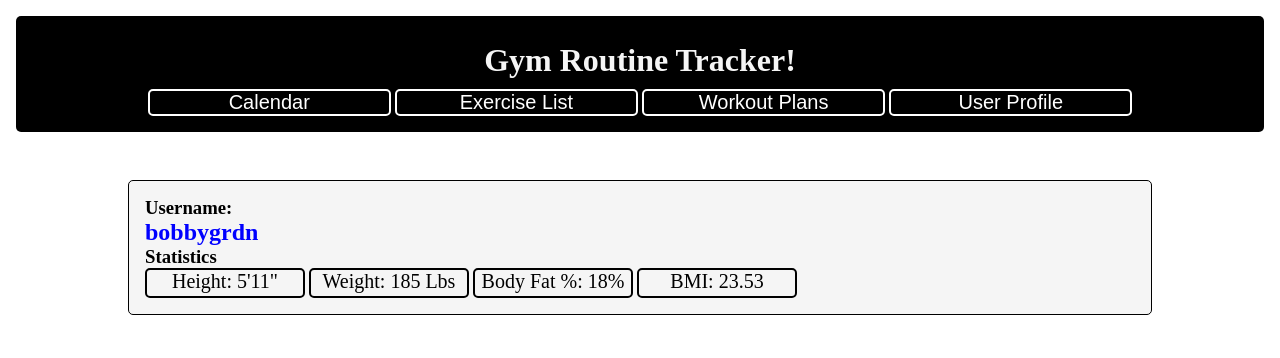
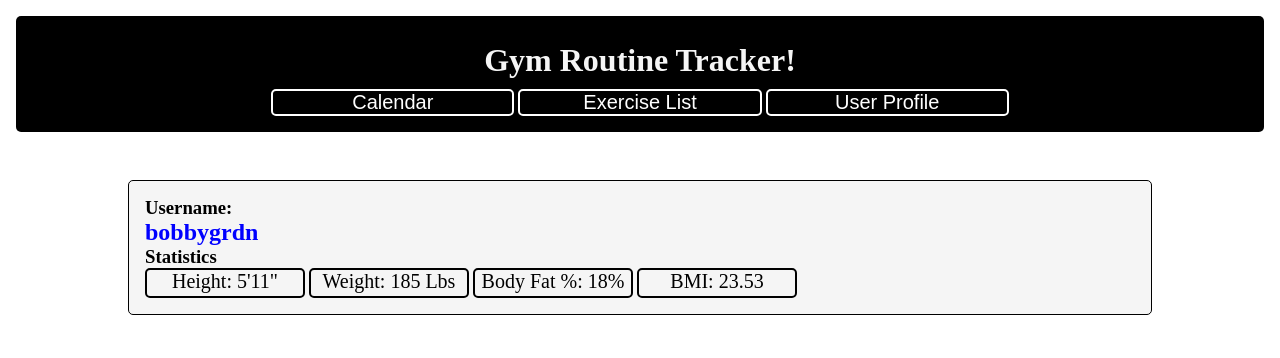
Before and after one commit to bobbygrdn/mvp_project, a website: page public/index.html in a window 1280 px wide. Shown: the top 358 px of the page. Drawn offline with Linux system fonts and the light colour scheme; no server answers.

Commit message:
Fixed buttons

```diff
--- a/public/index.html
+++ b/public/index.html
@@ -13,7 +13,6 @@
         <h1>Gym Routine Tracker!</h1>
         <button class="calendar">Calendar</button>
         <button class="list">Exercise List</button>
-        <button class="plans">Workout Plans</button>
         <button class="profile">User Profile</button>
     </div>
 
```
